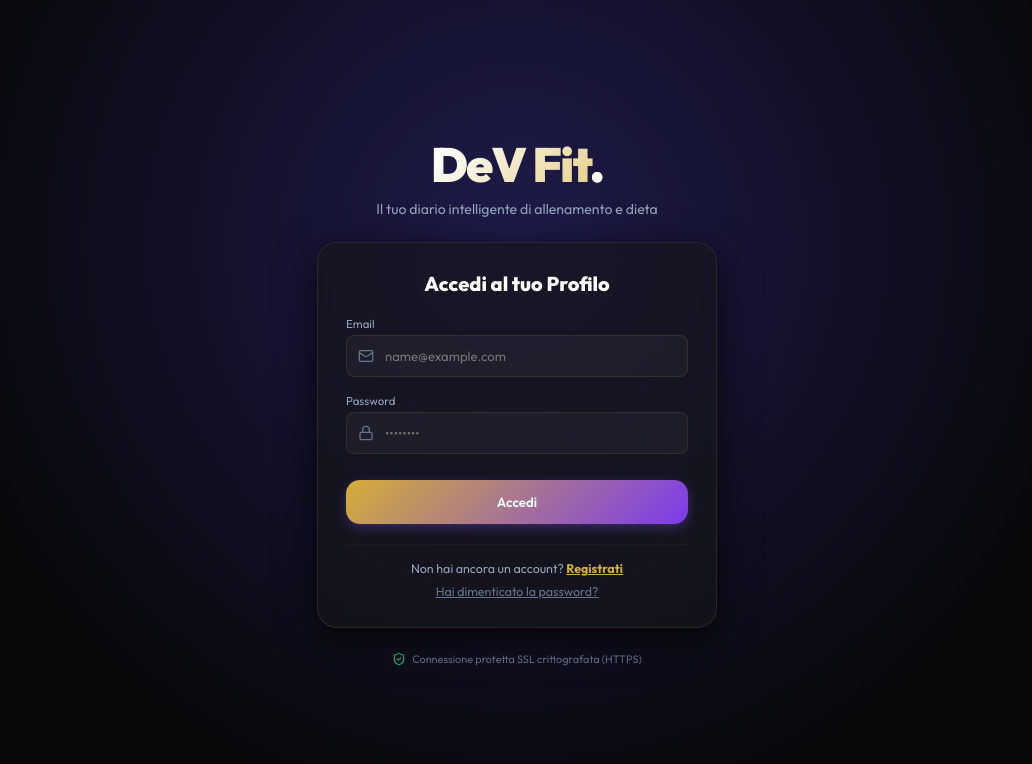
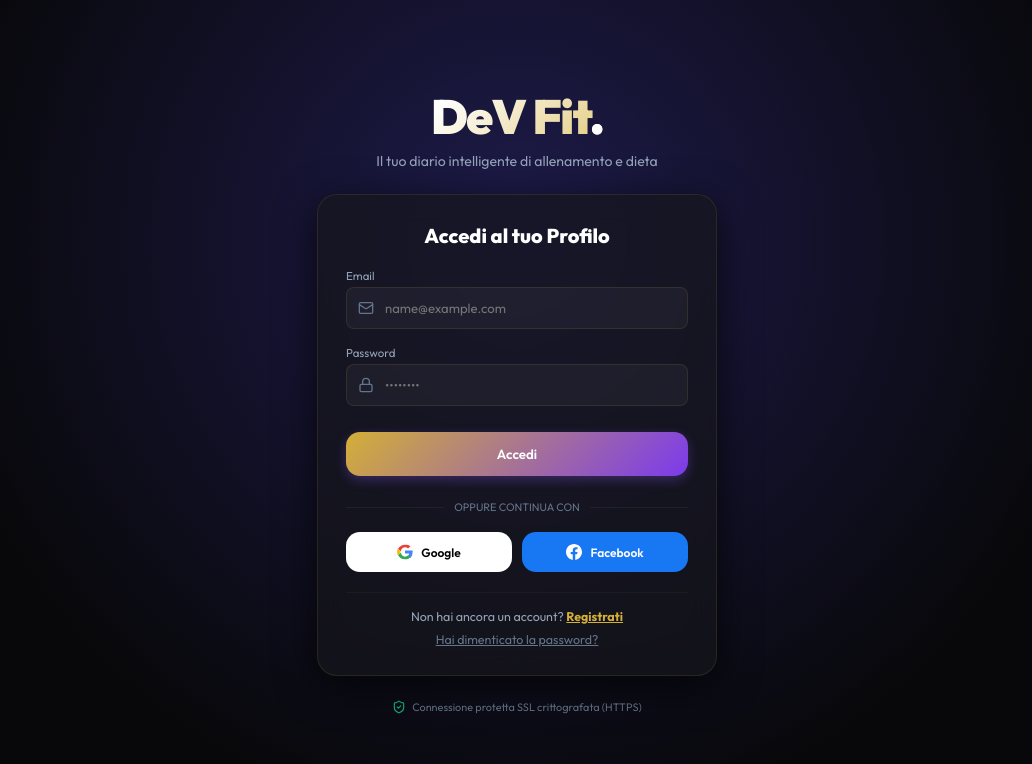
Before and after one commit to Demi290402/DeV_Fit, a React (Vite) app: page / in a window 1280 px wide. Shown: the top 764 px of the page, without its empty margins (123-1155 px from the left). Built offline with nearby package versions, Linux system fonts and the light colour scheme; no server answers.

Commit message:
feat: aggiunto pulsanti di login social Google e Facebook nella schermata di Auth

```diff
--- a/src/components/AuthScreen.tsx
+++ b/src/components/AuthScreen.tsx
@@ -4,7 +4,8 @@ import { useApp } from '../context/AppContext';
 
 
 export const AuthScreen: React.FC = () => {
-  const { signIn, signUp } = useApp();
+  const { signIn, signUp, signInWithOAuth } = useApp();
+
   const [mode, setMode] = useState<'signin' | 'signup' | 'forgot'>('signin');
   const [email, setEmail] = useState('');
   const [password, setPassword] = useState('');
@@ -177,6 +178,75 @@ export const AuthScreen: React.FC = () => {
             </button>
           </form>
 
+          {/* Social Logins */}
+          {mode !== 'forgot' && (
+            <div style={{ display: 'flex', flexDirection: 'column', gap: '10px', marginTop: '16px' }}>
+              <div style={{ display: 'flex', alignItems: 'center', gap: '10px', width: '100%', margin: '8px 0' }}>
+                <div style={{ flex: 1, height: '1px', background: 'rgba(255, 255, 255, 0.05)' }}></div>
+                <span style={{ fontSize: '0.68rem', color: 'var(--text-dark)' }}>OPPURE CONTINUA CON</span>
+                <div style={{ flex: 1, height: '1px', background: 'rgba(255, 255, 255, 0.05)' }}></div>
+              </div>
+
+              <div style={{ display: 'flex', gap: '10px' }}>
+                {/* Google Button */}
+                <button
+                  type="button"
+                  className="btn-secondary"
+                  disabled={loading}
+                  onClick={() => signInWithOAuth('google')}
+                  style={{
+                    flex: 1,
+                    height: '40px',
+                    padding: 0,
+                    fontSize: '0.75rem',
+                    display: 'flex',
+                    alignItems: 'center',
+                    justifyContent: 'center',
+                    gap: '8px',
+                    background: 'white',
+                    color: 'black',
+                    border: 'none'
+                  }}
+                >
+                  <svg width="16" height="16" viewBox="0 0 24 24">
+                    <path fill="#ea4335" d="M12 5.04c1.78 0 3.38.61 4.64 1.82l3.46-3.46C17.97 1.54 15.22 1 12 1 7.35 1 3.39 3.68 1.48 7.57l4.08 3.16C6.54 7.6 9 5.04 12 5.04z" />
+                    <path fill="#4285f4" d="M23.49 12.27c0-.81-.07-1.59-.2-2.35H12v4.51h6.48c-.29 1.48-1.14 2.73-2.42 3.58l3.77 2.92c2.2-2.03 3.46-5.02 3.46-8.66z" />
+                    <path fill="#fbbc05" d="M5.56 10.73A7.24 7.24 0 0 1 5.04 12c0 .44.04.87.12 1.3l-4.08 3.16A11.94 11.94 0 0 1 0 12c0-1.58.31-3.09.88-4.47l4.68 3.2z" />
+                    <path fill="#34a853" d="M12 18.96c-3 0-5.46-2.56-6.44-5.69l-4.08 3.16C3.39 20.32 7.35 23 12 23c3.24 0 5.97-1.07 7.96-2.91l-3.77-2.92c-1.12.79-2.55 1.79-4.19 1.79z" />
+                  </svg>
+                  Google
+                </button>
+
+                {/* Facebook Button */}
+                <button
+                  type="button"
+                  className="btn-secondary"
+                  disabled={loading}
+                  onClick={() => signInWithOAuth('facebook')}
+                  style={{
+                    flex: 1,
+                    height: '40px',
+                    padding: 0,
+                    fontSize: '0.75rem',
+                    display: 'flex',
+                    alignItems: 'center',
+                    justifyContent: 'center',
+                    gap: '8px',
+                    background: '#1877f2',
+                    color: 'white',
+                    border: 'none'
+                  }}
+                >
+                  <svg width="16" height="16" fill="white" viewBox="0 0 24 24">
+                    <path d="M24 12.073c0-6.627-5.373-12-12-12s-12 5.373-12 12c0 5.99 4.388 10.954 10.125 11.854v-8.385H7.078v-3.47h3.047V9.43c0-3.007 1.792-4.669 4.533-4.669 1.312 0 2.686.235 2.686.235v2.953H15.83c-1.491 0-1.956.925-1.956 1.874v2.25h3.328l-.532 3.47h-2.796v8.385C19.612 23.027 24 18.062 24 12.073z" />
+                  </svg>
+                  Facebook
+                </button>
+              </div>
+            </div>
+          )}
+
+
           {/* Mode Switchers */}
           <div style={{ display: 'flex', flexDirection: 'column', gap: '8px', marginTop: '20px', borderTop: '1px solid rgba(255,255,255,0.03)', paddingTop: '16px', fontSize: '0.78rem', textAlign: 'center' }}>
             {mode === 'signin' ? (
--- a/src/context/AppContext.tsx
+++ b/src/context/AppContext.tsx
@@ -98,6 +98,7 @@ interface AppContextType {
   user: { id: string; email: string; name: string } | null;
   signUp: (email: string, pass: string, name: string) => Promise<void>;
   signIn: (email: string, pass: string) => Promise<void>;
+  signInWithOAuth: (provider: 'google' | 'facebook') => Promise<void>;
   signOut: () => Promise<void>;
   deleteAccountAndData: () => Promise<void>;
   hasConsented: boolean;
@@ -307,6 +308,27 @@ export const AppProvider: React.FC<{ children: React.ReactNode }> = ({ children
         setUser(mockUser);
         setProfile(prev => ({ ...prev, name: mockUser.name }));
       }
+    }
+  };
+
+  const signInWithOAuth = async (provider: 'google' | 'facebook') => {
+    if (supabase) {
+      const { error } = await supabase.auth.signInWithOAuth({
+        provider,
+        options: {
+          redirectTo: window.location.origin
+        }
+      });
+      if (error) throw error;
+    } else {
+      // Mock OAuth Login
+      const mockUser = {
+        id: `oauth-${provider}-${Date.now()}`,
+        email: `${provider}-user@example.com`,
+        name: `${provider === 'google' ? 'Google' : 'Facebook'} User`
+      };
+      setUser(mockUser);
+      setProfile(prev => ({ ...prev, name: mockUser.name }));
     }
   };
 
@@ -659,6 +681,7 @@ export const AppProvider: React.FC<{ children: React.ReactNode }> = ({ children
       user,
       signUp,
       signIn,
+      signInWithOAuth,
       signOut,
       deleteAccountAndData,
       hasConsented,
```
